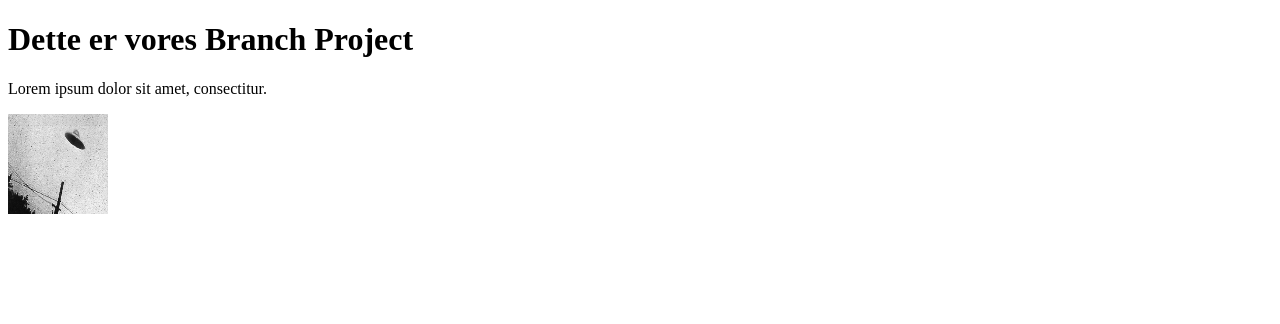
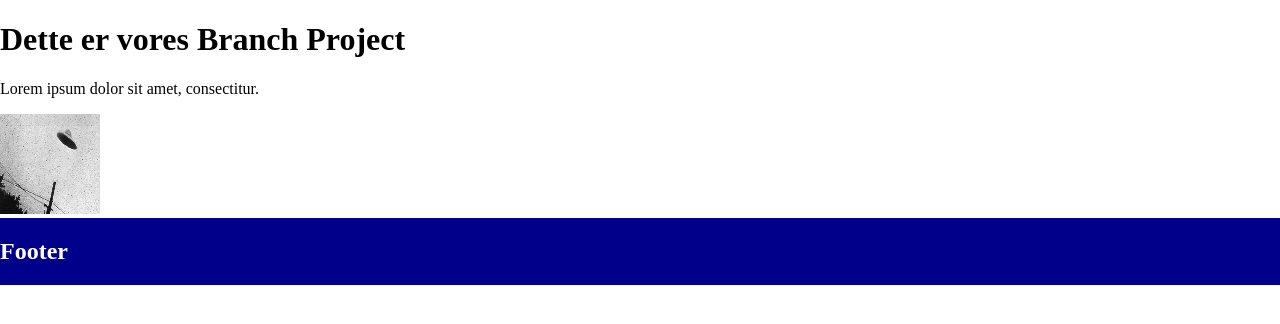
Before and after one commit to ohjenssen/branchProject, a plain HTML site: page index.html in a window 1280 px wide. Drawn offline with Linux system fonts and the light colour scheme.

Commit message:
added footer

```diff
--- a/index.html
+++ b/index.html
@@ -11,6 +11,13 @@
     <p>Lorem ipsum dolor sit amet, consectitur.</p>
 
     <img src="img/ufo.jpg" alt="">
+    <footer>
+        <div>
+            <h2>Footer</h2>
+        </div>
+        <div>
 
+        </div>
+    </footer>
 </body>
 </html>
--- a/style.css
+++ b/style.css
@@ -1,4 +1,16 @@
+body {
+    margin: 0;
+    min-height: 100vh;
+}
+
 img{
     width: 100px;
     height: 100px;
 }
+
+footer {
+    background-color: darkblue;
+    color: white;
+    display: flex;
+    justify-content: space-between;
+}
```
